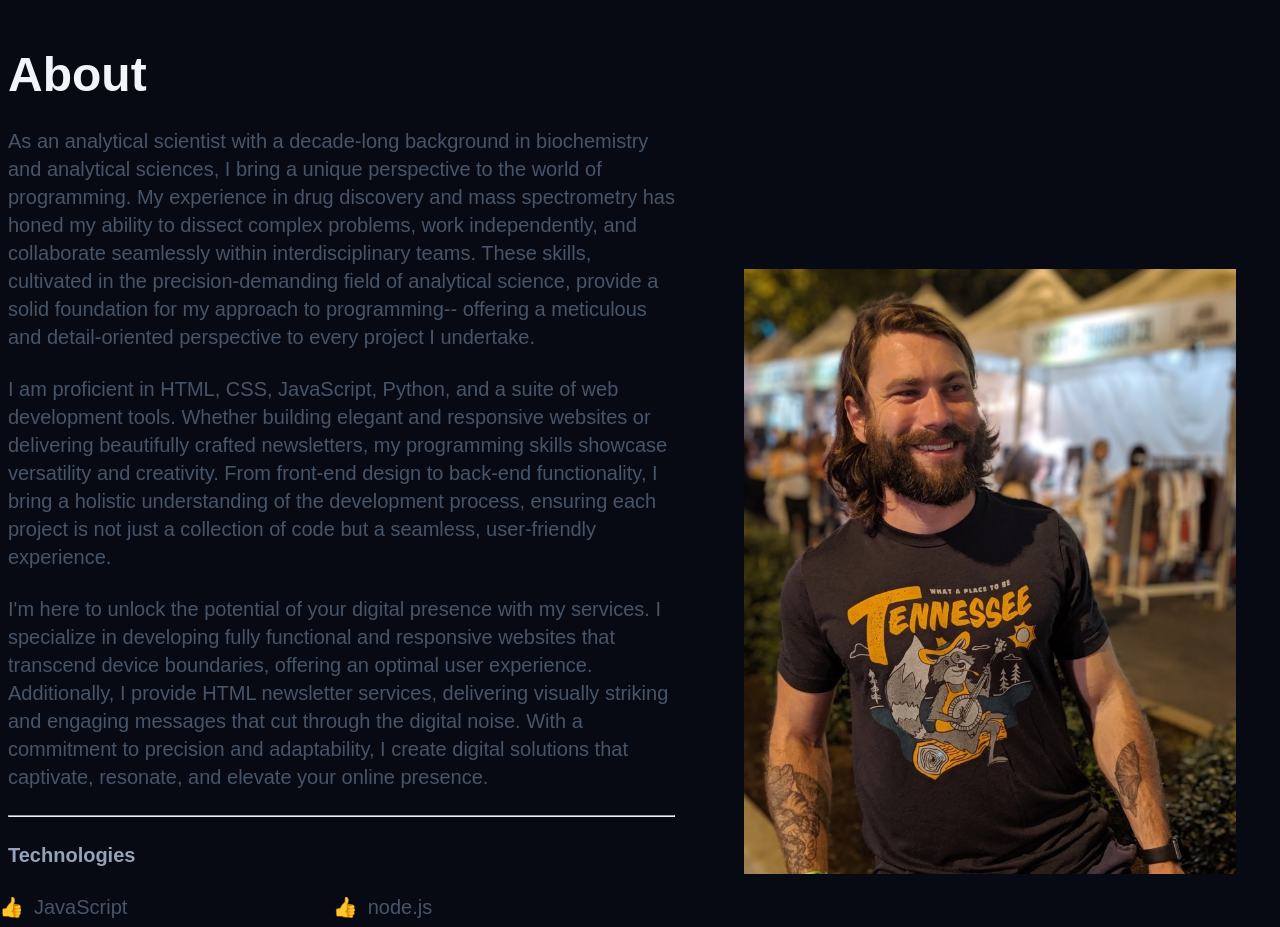
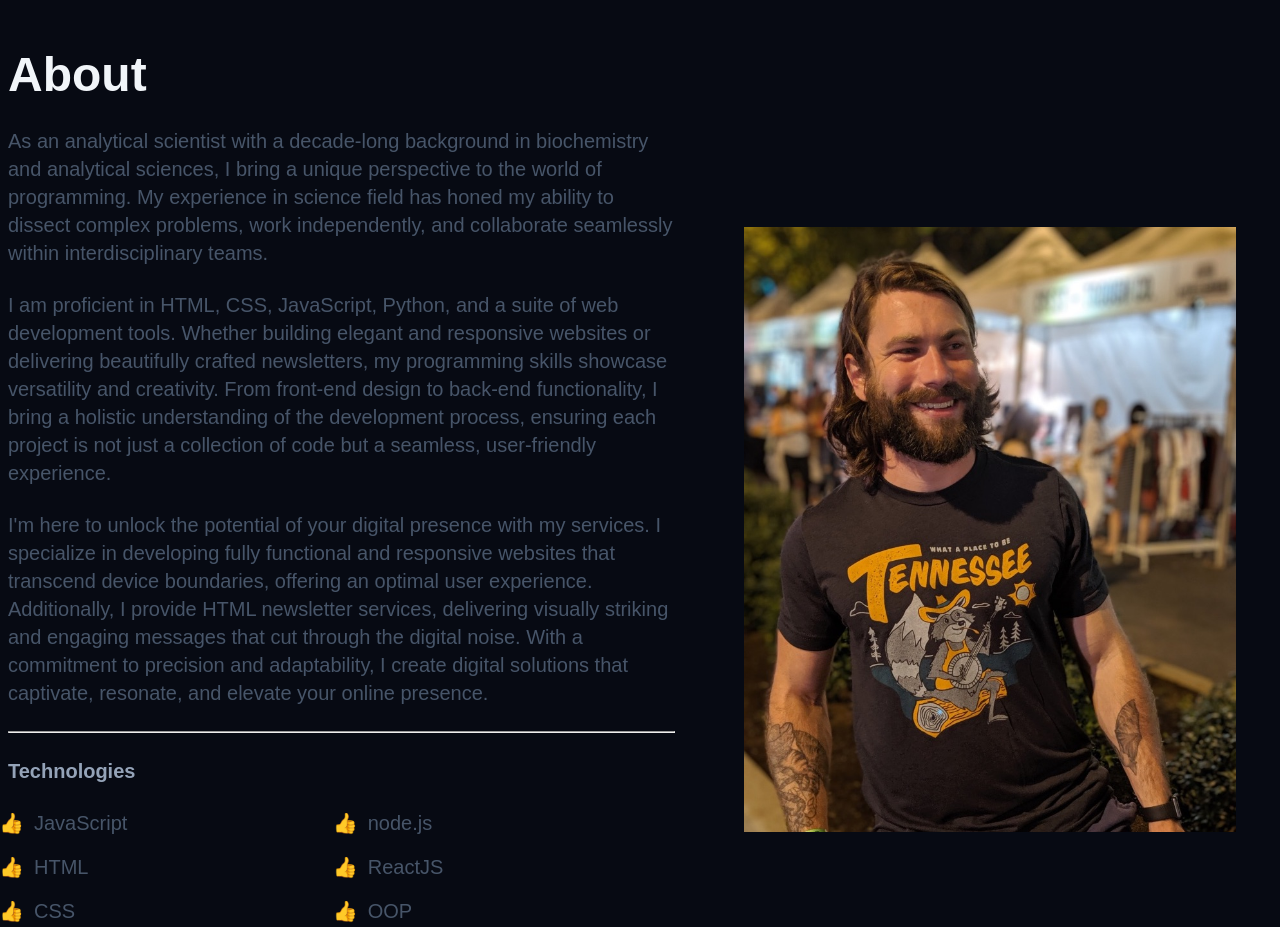
Before and after one commit to ncnapier/web-dev-portfolio, a website built with Vite: page index.html in a window 1280 px wide. Shown: the part 960-1887 px from the top of the page. Built offline with nearby package versions, Linux system fonts and the light colour scheme; a web font is replaced by a local one.

Commit message:
Update index.html

```diff
--- a/index.html
+++ b/index.html
@@ -118,7 +118,7 @@
         <div class="about__content">
           <h2 class="about__title">About</h2>
           <p class="about__description">
-            As an analytical scientist with a decade-long background in biochemistry and analytical sciences, I bring a unique perspective to the world of programming. My experience in drug discovery and mass spectrometry has honed my ability to dissect complex problems, work independently, and collaborate seamlessly within interdisciplinary teams. These skills, cultivated in the precision-demanding field of analytical science, provide a solid foundation for my approach to programming-- offering a meticulous and detail-oriented perspective to every project I undertake.
+            As an analytical scientist with a decade-long background in biochemistry and analytical sciences, I bring a unique perspective to the world of programming. My experience in science field has honed my ability to dissect complex problems, work independently, and collaborate seamlessly within interdisciplinary teams.
           </p>
           <p class="about__description">
             I am proficient in HTML, CSS, JavaScript, Python, and a suite of web development tools. Whether building elegant and responsive websites or delivering beautifully crafted newsletters, my programming skills showcase versatility and creativity. From front-end design to back-end functionality, I bring a holistic understanding of the development process, ensuring each project is not just a collection of code but a seamless, user-friendly experience.
```
